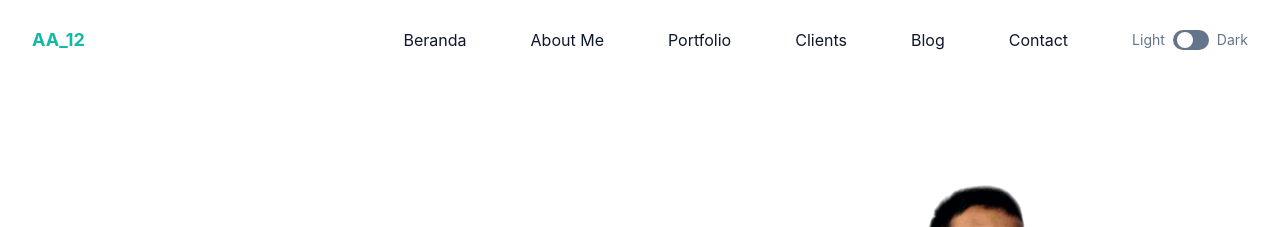
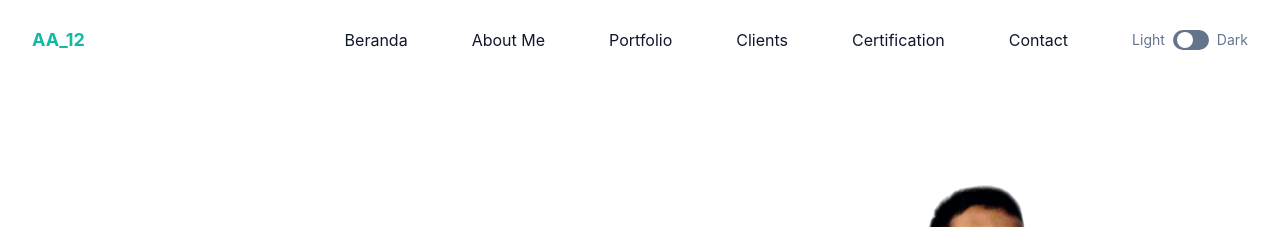
Before and after one commit to adittia12/my-portfolio, a website with bundled scripts: page index.html in a window 1280 px wide. Shown: the top 227 px of the page. Built offline with nearby package versions, Linux system fonts and the light colour scheme.

Commit message:
update section certification

```diff
--- a/index.html
+++ b/index.html
@@ -45,7 +45,7 @@
                                 <a href="#clients" class="flex py-2 mx-8 text-base text-dark group-hover:text-primary dark:text-white">Clients</a>
                             </li>
                             <li class="group">
-                                <a href="#blog" class="flex py-2 mx-8 text-base text-dark group-hover:text-primary dark:text-white">Blog</a>
+                                <a href="#certification" class="flex py-2 mx-8 text-base text-dark group-hover:text-primary dark:text-white">Certification</a>
                             </li>
                             <li class="group">
                                 <a href="#contact" class="flex py-2 mx-8 text-base text-dark group-hover:text-primary dark:text-white">Contact</a>
@@ -230,8 +230,8 @@
     </section>
     <!-- Clients Section End -->
 
-    <!-- Blog Section Start -->
-    <section class="pb-32 pt-36 bg-slate-100 dark:bg-dark" id="blog">
+    <!-- Certification Section Start -->
+    <section class="pb-32 pt-36 bg-slate-100 dark:bg-dark" id="certification">
         <div class="container">
             <div class="w-full px-4">
                 <div class="max-w-xl mx-auto mb-16 text-center">
@@ -358,7 +358,7 @@
                             <a href="#clients" class="inline-block mb-3 text-base hover:text-primary">Clients</a>
                         </li>
                         <li>
-                            <a href="#blog" class="inline-block mb-3 text-base hover:text-primary">Blog</a>
+                            <a href="#certification" class="inline-block mb-3 text-base hover:text-primary">Certification</a>
                         </li>
                         <li>
                             <a href="#contact" class="inline-block mb-3 text-base hover:text-primary">Contact</a>
```
